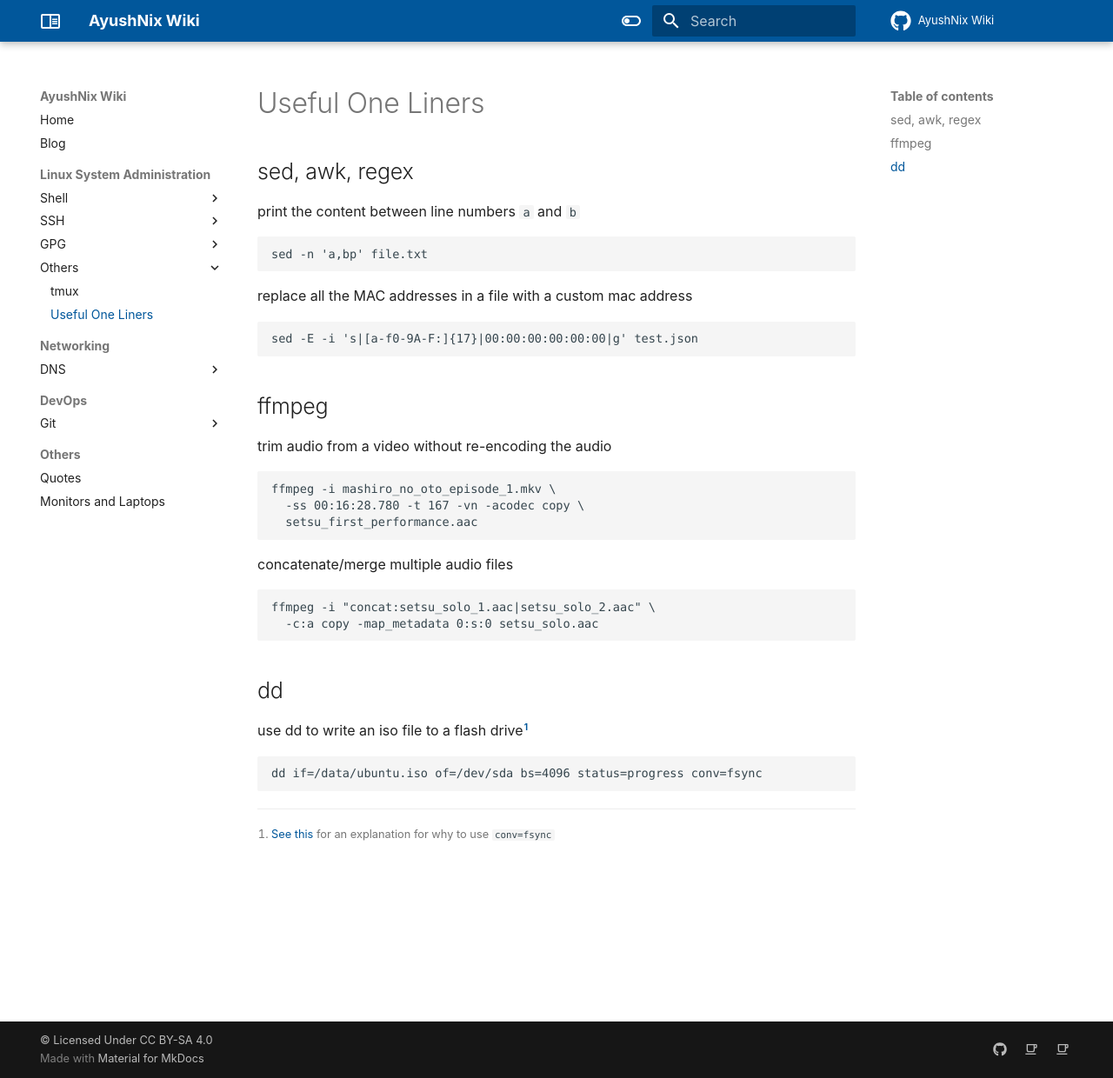
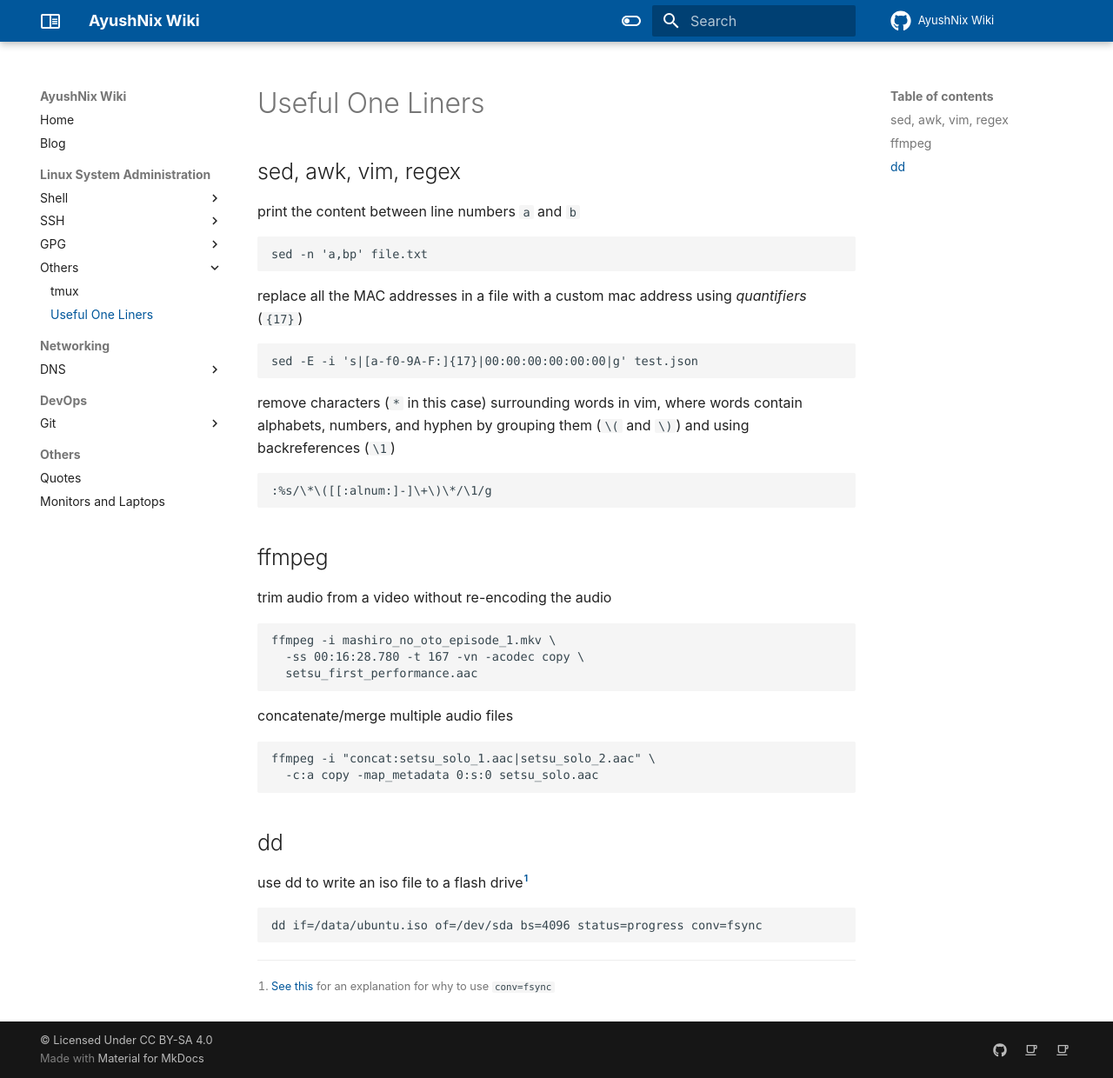
Before and after one commit to ayushnix/wiki, an MkDocs documentation site: the page built from docs/sysadmin/others/oneliners.md, in a window 1280 px wide and 1240 px high. Shown: the whole window at 87% size. Built offline with MkDocs 1.6.1 and Material for MkDocs 9.7.7, drawn with Linux system fonts in a browser that asks for light colours; comment, search, counter and statistics services are not loaded.

Commit message:
add oneliner regex to remove surrounding chars

````diff
--- a/docs/sysadmin/others/oneliners.md
+++ b/docs/sysadmin/others/oneliners.md
@@ -4,7 +4,7 @@ summary: "Useful One Line Commands — sed, awk, regex, ffmpeg etc"
 date: 2021-03-08
 ---
 
-# sed, awk, regex
+# sed, awk, vim, regex
 
 print the content between line numbers `a` and `b`
 
@@ -12,10 +12,17 @@ print the content between line numbers `a` and `b`
 sed -n 'a,bp' file.txt
 ```
 
-replace all the MAC addresses in a file with a custom mac address
+replace all the MAC addresses in a file with a custom mac address using *quantifiers* (`{17}`)
 
 ```
 sed -E -i 's|[a-f0-9A-F:]{17}|00:00:00:00:00:00|g' test.json
+```
+
+remove characters (`*` in this case) surrounding words in vim, where words contain alphabets,
+numbers, and hyphen by grouping them (`\(` and `\)`) and using backreferences (`\1`)
+
+```
+:%s/\*\([[:alnum:]-]\+\)\*/\1/g
 ```
 
 # ffmpeg
````
